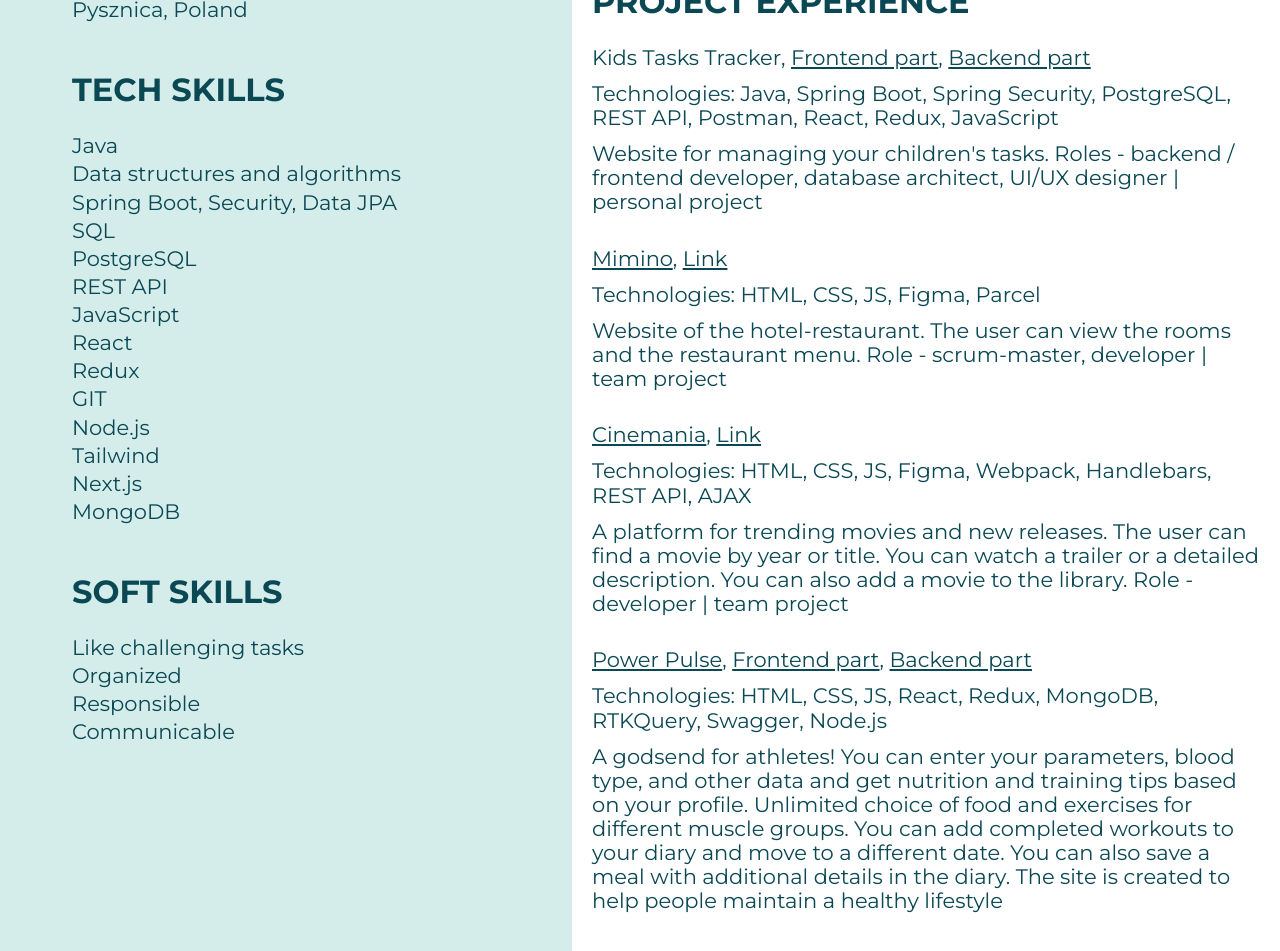
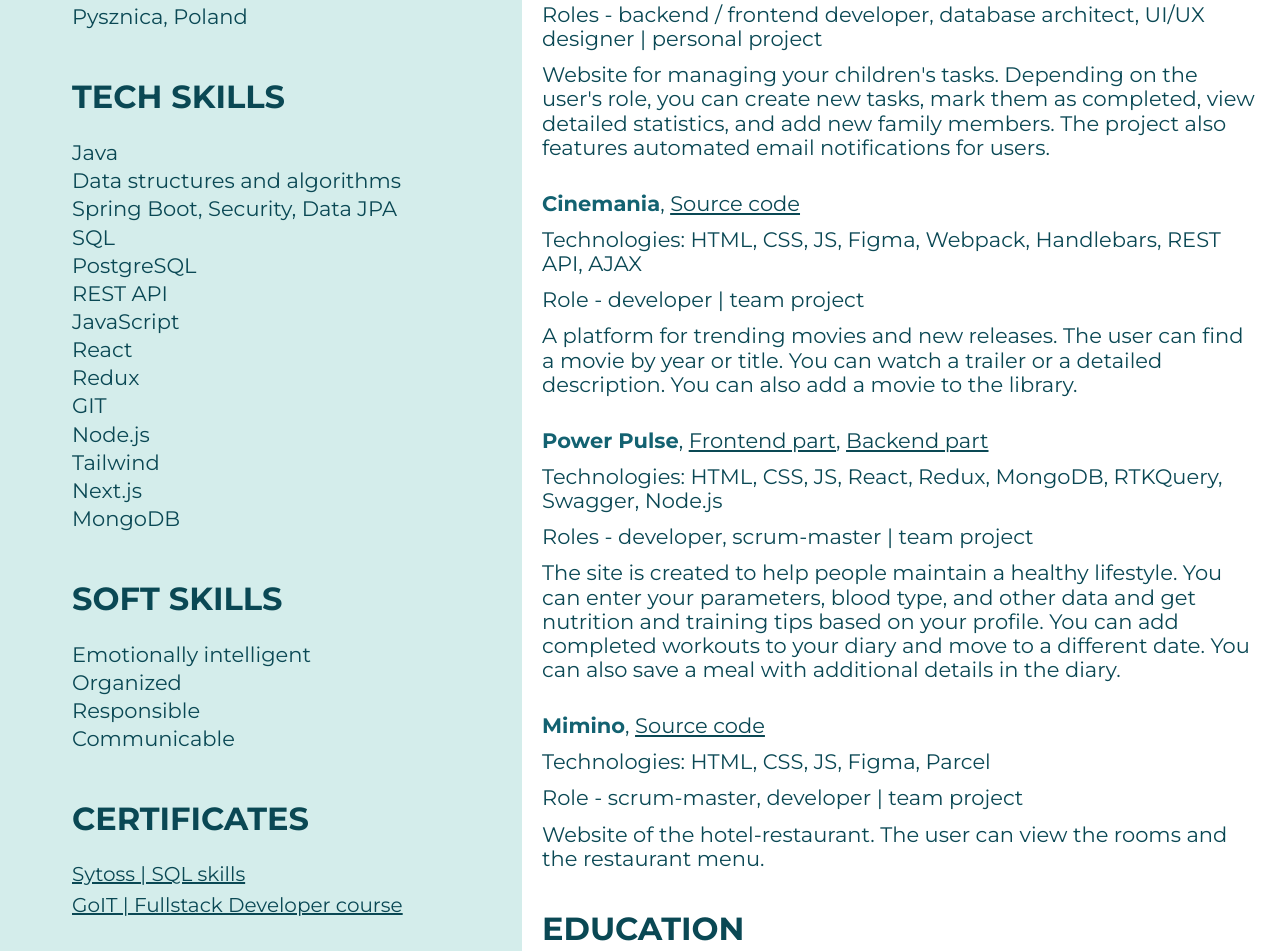
Before and after one commit to yeshchyrova/resume, a plain HTML site: page index.html in a window 1280 px wide. Shown: the part 694-1645 px from the top of the page. Drawn offline with nearby package versions, Linux system fonts and the light colour scheme.

Commit message:
Update into

```diff
--- a/css/styles.css
+++ b/css/styles.css
@@ -19,8 +19,8 @@ a {
 
 h1 {
   font-weight: 700;
-  font-size: 76px;
-  max-width: 500px;
+  font-size: 52px;
+  /* max-width: 500px; */
 }
 
 h1,
@@ -35,7 +35,7 @@ h2 {
 
 p {
   font-size: 21px;
-  max-width: 850px;
+  /* max-width: 850px; */
 }
 
 ul {
@@ -54,19 +54,23 @@ main {
   gap: 50px;
 }
 
-.contacts ul, .tech-skills ul, .soft-skills ul, .languages ul {
+.contacts ul, .tech-skills ul, .soft-skills ul, .languages ul, .certificates ul {
   display: flex;
   flex-direction: column;
   gap: 4px;
 }
 
-.contacts a {
-  font-size: 18px;
+.certificates ul {
+  gap: 8px;
+}
+
+.contacts a, .certificates a {
+  font-size: 20px;
 }
 
 .about {
   padding-top: 72px;
-  margin-left: 150px;
+  margin-left: 100px;
   width: calc(100% - 350px - 172px);
 }
 
@@ -77,6 +81,7 @@ main {
 .name p {
   font-size: 28px;
 }
+
 
 .education ul, .project-exp ul {
   display: flex;
@@ -103,13 +108,14 @@ main {
   gap: 40px;
 }
 
+
 .avatar {
   width: 350px;
   height: 350px;
 }
 
-/* .exp {
-  display: flex;
-  flex-direction: column;
-  gap: 12px;
-} */
+.project-name {
+  font-weight: 700;
+  color: #136271;
+  text-decoration-line: none;
+}
--- a/index.html
+++ b/index.html
@@ -4,10 +4,9 @@
     <meta charset="UTF-8" />
     <meta http-equiv="X-UA-Compatible" content="IE=edge" />
     <meta name="viewport" content="width=device-width, initial-scale=1.0" />
-
 <link rel="preconnect" href="https://fonts.googleapis.com">
 <link rel="preconnect" href="https://fonts.gstatic.com" crossorigin>
-<link href="https://fonts.googleapis.com/css2?family=Montserrat:wght@400;700&display=swap" rel="stylesheet">
+<link href="https://fonts.googleapis.com/css2?family=Montserrat:wght@100..900&display=swap" rel="stylesheet">
 
     <link
       rel="stylesheet"
@@ -88,7 +87,7 @@
             <h2>Soft skills</h2>
             <ul>
               <li>
-                <p>Like challenging tasks</p>
+                <p>Emotionally intelligent</p>
               </li>
               <li>
                 <p>Organized</p>
@@ -99,6 +98,16 @@
               <li>
                 <p>Communicable</p>
               </li>
+            </ul>
+          </div>
+
+          <div class="certificates">
+            <h2>Certificates</h2>
+            <ul>
+              <li>
+                <a href="./images/yelyzaveta_shchyrova_certificate_sytoss.pdf" target="_blank">Sytoss | SQL skills</a>
+              </li>
+              <li><a href="./images//Yelyzaveta_Shchyrova_GoIT_certificate.pdf" target="_blank">GoIT | Fullstack Developer course</a></li>
             </ul>
           </div>
 
@@ -125,38 +134,42 @@
               <ul>
                 <li class="exp">
                   <p>
-                    <a>Kids Tasks Tracker</a>, <a href="https://github.com/yeshchyrova/tasks-for-kids-frontend">Frontend part</a>, <a href="https://github.com/yeshchyrova/tasks-for-kids-backend">Backend part</a>
+                    <a class="project-name">Kids Tasks Tracker</a>, <a href="https://github.com/yeshchyrova/tasks-for-kids-frontend">Frontend part</a>, <a href="https://github.com/yeshchyrova/tasks-for-kids-backend">Backend part</a>
                   </p>
                   <p class="tech">Technologies: Java, Spring Boot, Spring Security, PostgreSQL, REST API, Postman, React, Redux, JavaScript</p>
-                  <p>Website for managing your children's tasks. Roles - backend / frontend developer, database architect, UI/UX designer | personal project</p>
+                  <p>Roles - backend / frontend developer, database architect, UI/UX designer | personal project</p>
+                  <p>Website for managing your children's tasks. Depending on the user's role, you can create new tasks, mark them as completed, view detailed statistics, and add new family members. The project also features automated email notifications for users.</p>
+                </li>
+
+                <li>
+                  <p>
+                    <a href="https://sanya486.github.io/cinemania_by_DevTeam/" class="project-name">Cinemania</a>, <a href="https://github.com/Sanya486/cinemania_by_DevTeam">Source code</a>
+                  </p>
+                  <p>Technologies: HTML, CSS, JS, Figma, Webpack, Handlebars, REST API, AJAX</p>
+                  <p>Role - developer | team project</p>
+                  <p>A platform for trending movies and new releases. The user can find a movie by year or title. You can watch a trailer or a detailed description. You can also add a movie to the library.</p>
                 </li>
                 <li>
                   <p>
-                    <a href="https://serhiisavchak.github.io/team-orion/">Mimino</a>, <a href="https://github.com/SerhiiSavchak/team-orion">Link</a>
+                    <a href="https://kondyan2022.github.io/project-fs191023-fe/welcome" class="project-name">Power Pulse</a>, <a href="https://github.com/kondyan2022/project-fs191023-fe">Frontend part</a>, <a href="https://github.com/kondyan2022/project-fs191023-be">Backend part</a>
                   </p>
-                  <p>Technologies: HTML, CSS, JS, Figma, Parcel</p>
-                  <p>Website of the hotel-restaurant. The user can view the rooms and the restaurant menu. Role - scrum-master, developer | team project</p>
+                  <p>Technologies: HTML, CSS, JS, React, Redux, MongoDB, RTKQuery, Swagger, Node.js</p>
+                  <p>Roles - developer, scrum-master | team project</p>
+                  <p>The site is created to help people maintain a healthy lifestyle. You can enter your parameters, blood type, and other data and get nutrition and training tips based on your profile. You can add completed workouts to your diary and move to a different date. You can also save a meal with additional details in the diary.</p>
                 </li>
                 <li>
                   <p>
-                    <a href="https://sanya486.github.io/cinemania_by_DevTeam/">Cinemania</a>, <a href="https://github.com/Sanya486/cinemania_by_DevTeam">Link</a>
+                    <a href="https://serhiisavchak.github.io/team-orion/" class="project-name">Mimino</a>, <a href="https://github.com/SerhiiSavchak/team-orion">Source code</a>
                   </p>
-                  <p>Technologies: HTML, CSS, JS, Figma, Webpack, Handlebars, REST API, AJAX</p>
-                  <p>A platform for trending movies and new releases. The user can find a movie by year or title. You can watch a trailer or a detailed description. You can also add a movie to the library. Role - developer | team project</p>
-                </li>
-                <li>
-                  <p>
-                    <a href="https://kondyan2022.github.io/project-fs191023-fe/welcome">Power Pulse</a>, <a href="https://github.com/kondyan2022/project-fs191023-fe">Frontend part</a>, <a href="https://github.com/kondyan2022/project-fs191023-be">Backend part</a>
-                  </p>
-                  <p>Technologies: HTML, CSS, JS, React, Redux, MongoDB, RTKQuery, Swagger, Node.js</p>
-                  <p>A godsend for athletes! You can enter your parameters, blood type, and other data and get nutrition and training tips based on your profile. Unlimited choice of food and exercises for different muscle groups. You can add completed workouts to your diary and move to a different date. You can also save a meal with additional details in the diary. The site is created to help people maintain a healthy lifestyle</p>
+                  <p>Technologies: HTML, CSS, JS, Figma, Parcel</p>
+                  <p>Role - scrum-master, developer | team project</p>
+                  <p>Website of the hotel-restaurant. The user can view the rooms and the restaurant menu.</p>
                 </li>
               </ul>
             </div>
             <div class="education">
               <h2>Education</h2>
               <ul>
-
                 <li>
                   <p class="educ-place">Kharkiv National University of Radioelectronics</p>
                   <p>2023 - present</p>
@@ -173,13 +186,10 @@
             <h2>Languages</h2>
             <ul>
               <li>
-                <p>English - Intermediate</p>
+                <p>English - Upper-Intermediate</p>
               </li>
               <li>
-                <p>German - Pre-Intermediate</p>
-              </li>
-              <li>
-                <p>Polish - Upper-Intermediate</p>
+                <p>Polish - Intermediate</p>
               </li>
               <li>
                 <p>Ukrainian - Native</p>
```
Also changed, not shown: 2 other files.
